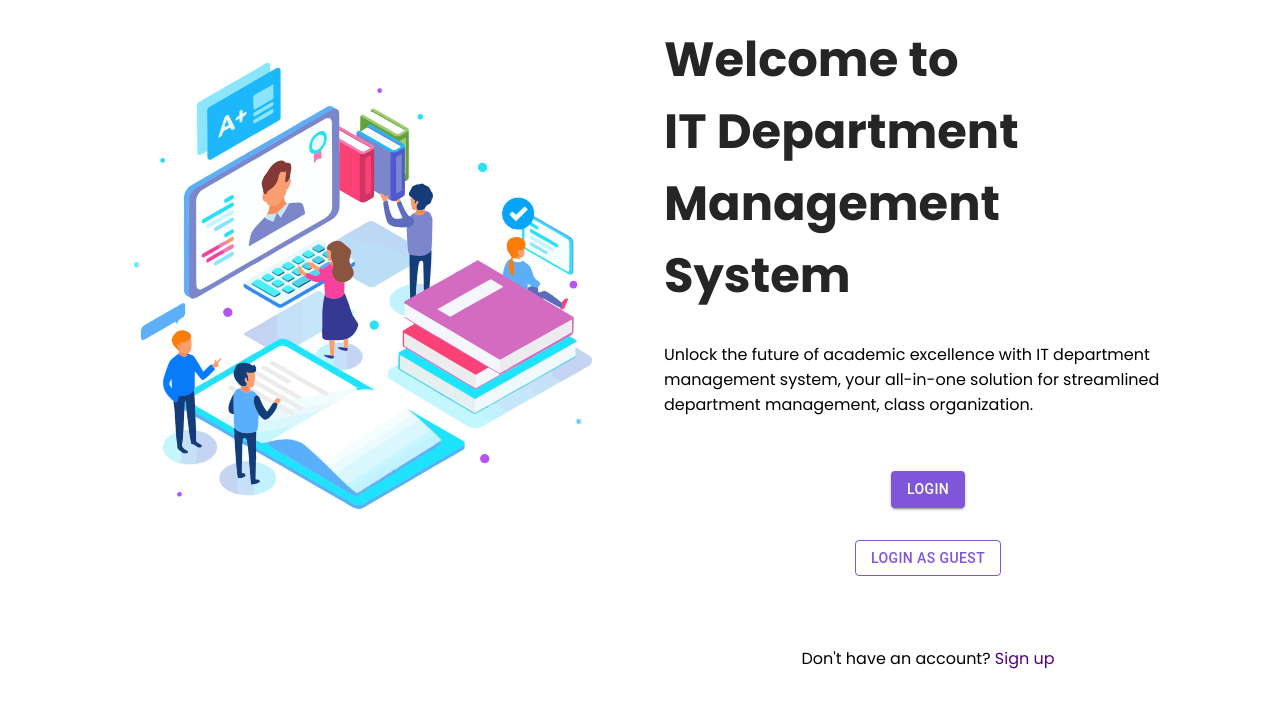
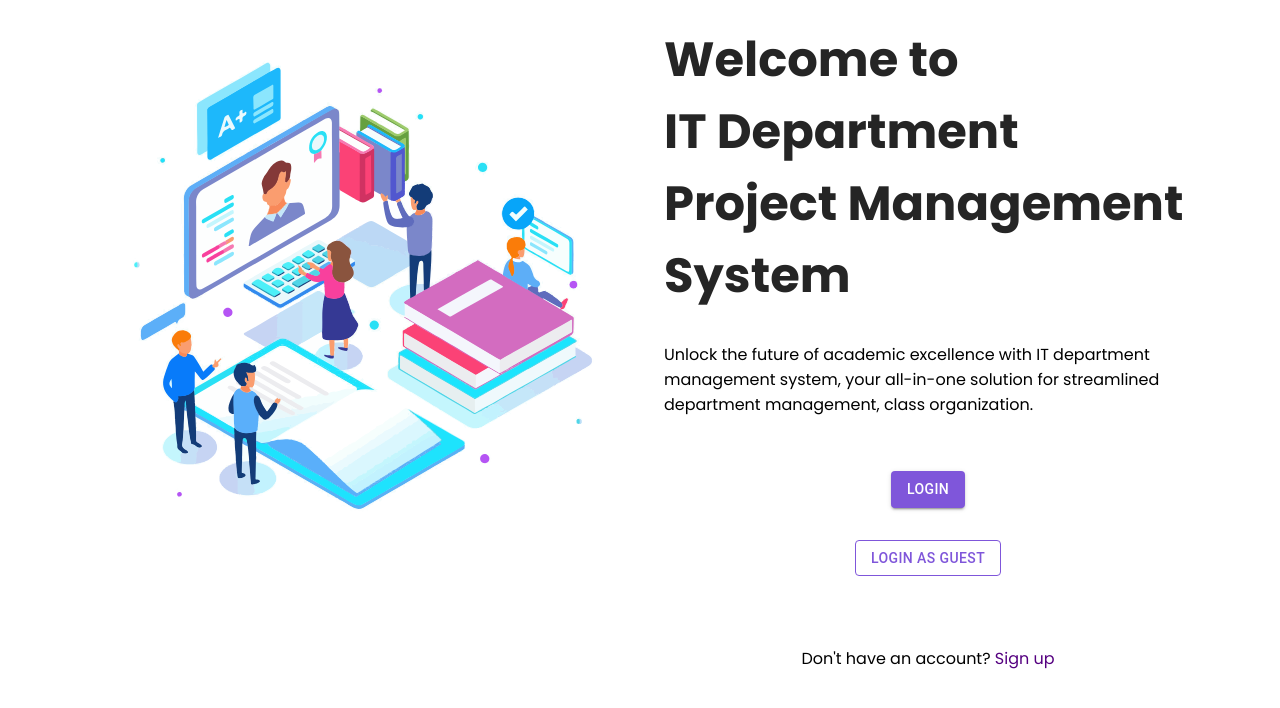
Before and after one commit to sangnguyen02/FinalMTSE, a React (Create React App) app in the folder FinalMTSE/frontend/: page / in a window 1280 px wide. Shown: the top 708 px of the page. Built offline with nearby package versions, Linux system fonts and the light colour scheme.

Commit message:
fix title

```diff
--- a/FinalMTSE/frontend/src/pages/Homepage.js
+++ b/FinalMTSE/frontend/src/pages/Homepage.js
@@ -17,7 +17,7 @@ const Homepage = () => {
                         <StyledTitle>
                             Welcome to
                             <br />
-                            IT Department Management
+                            IT Department Project Management
                             <br />
                             System
                         </StyledTitle>
```
